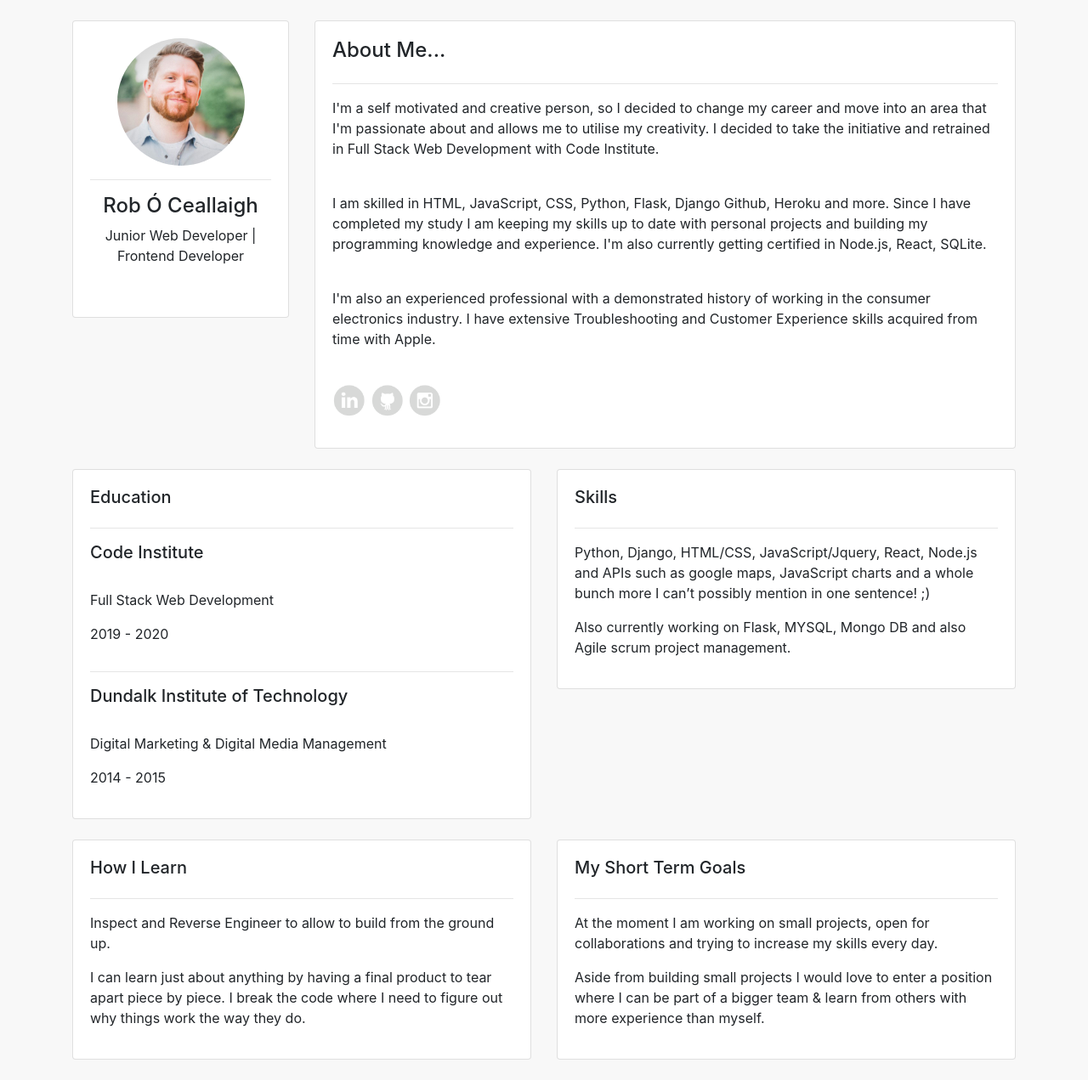
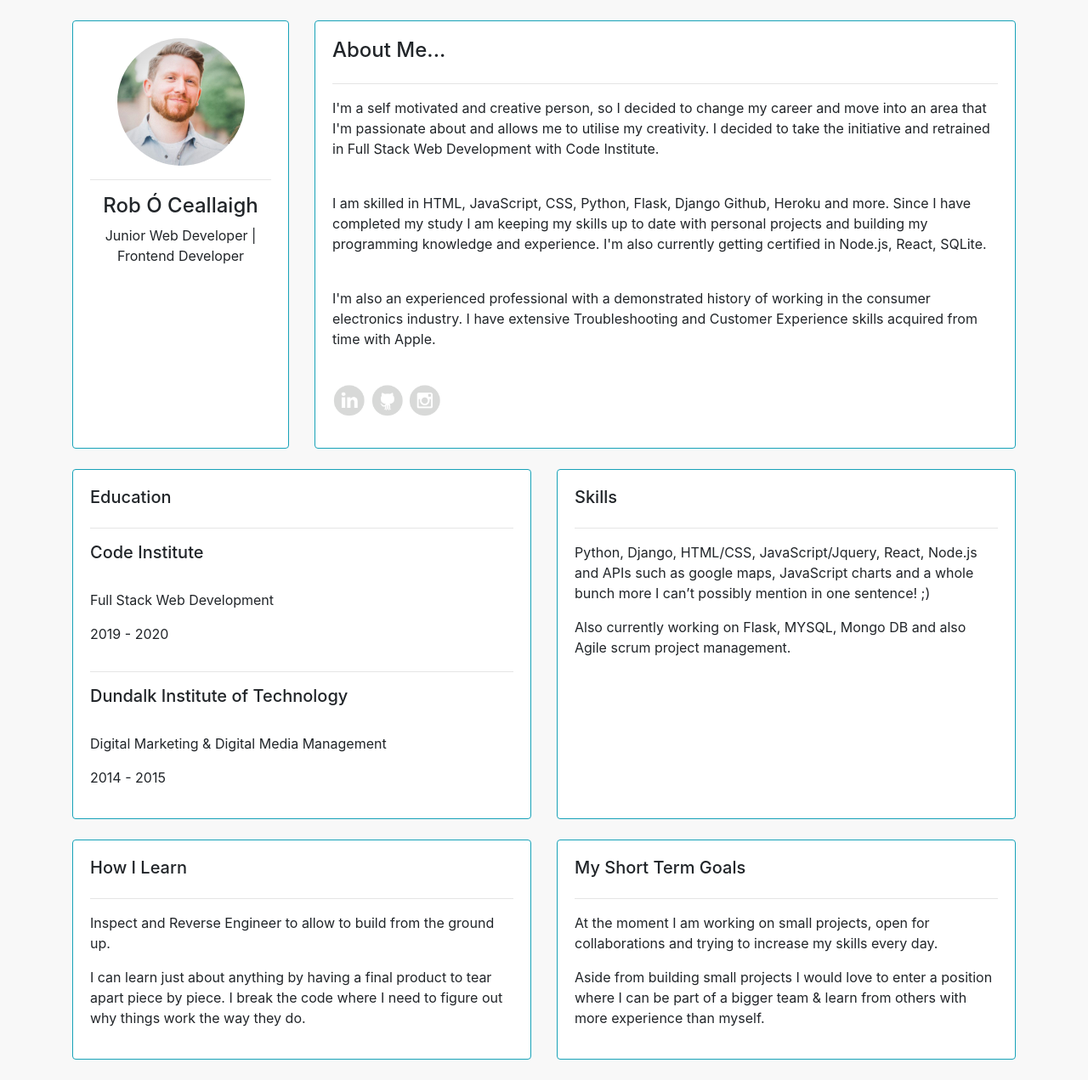
Before and after one commit to 1208kelly/portfolio-resume, a Django app: page / in a window 1280 px wide. Shown: the whole page at 85% size. Run offline with Django 3.2, Linux system fonts and the light colour scheme; some libraries are stand-ins or nearby versions.

Commit message:
Added final details

```diff
--- a/portfolio_base/templates/portfolio_base/home.html
+++ b/portfolio_base/templates/portfolio_base/home.html
@@ -14,7 +14,7 @@
     <div class="container">
         <div class="row">
             <div class="col-md-3">
-                <div class="card card-body" id="profile-wrapper">
+                <div class="card card-body h-100 border-info" id="profile-wrapper">
                     <img id="profile-pic" src="{% static 'images/profile_picture.jpeg' %}" alt="">
                     <hr>
                     <h4>Rob Ó Ceallaigh</h4>
@@ -23,7 +23,7 @@
                 </div>
             </div>
             <div class="col-md-9">
-                <div class="card card-body">
+                <div class="card card-body h-100 border-info">
                     <h4>About Me...</h4>
                     <hr>
                     <p>I'm a self motivated and creative person, so I decided to change my career and move into an area that I'm passionate about and allows me to utilise my creativity. I decided to take the initiative and retrained in Full Stack Web Development with Code Institute.</p>
@@ -43,7 +43,7 @@
         <br>
         <div class="row">
             <div class="col-md-6">
-                <div class="card card-body">
+                <div class="card card-body h-100 border-info">
                     <h5>Education</h5>
 					<hr>
                     <h5>Code Institute</h5>
@@ -58,7 +58,7 @@
                 </div>
             </div>
             <div class="col-md-6">
-                <div class="card card-body">
+                <div class="card card-body h-100 border-info">
                     <h5>Skills</h5>
 					<hr>
 					<p>Python, Django, HTML/CSS, JavaScript/Jquery, React, Node.js and APIs such as google maps, JavaScript charts and a whole bunch more I can’t possibly mention in one sentence! ;)</p>
@@ -69,7 +69,7 @@
         <br>
         <div class="row">
             <div class="col-md-6">
-                <div class="card card-body">
+                <div class="card card-body h-100 border-info">
                     <h5>How I Learn</h5>
 					<hr>
 					<p>Inspect and Reverse Engineer to allow to build from the ground up.</p>
@@ -78,7 +78,7 @@
                 </div>
             </div>
             <div class="col-md-6">
-                <div class="card card-body">
+                <div class="card card-body h-100 border-info">
                     <h5>My Short Term Goals</h5>
                     <hr>
                     <p>At the moment I am working on small projects, open for collaborations and trying to increase my skills every day.</p>
```
